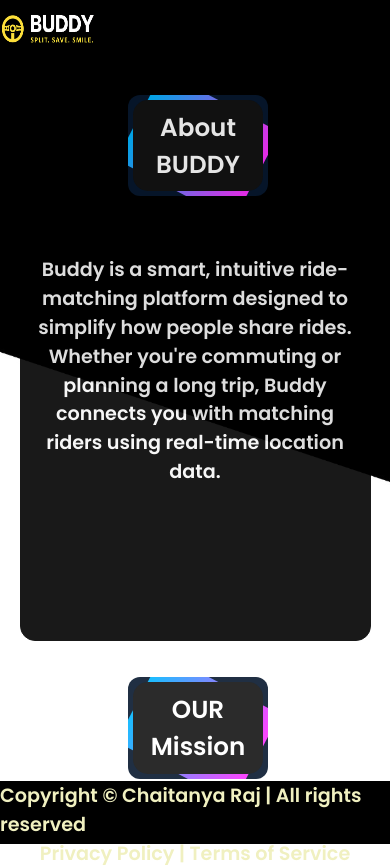
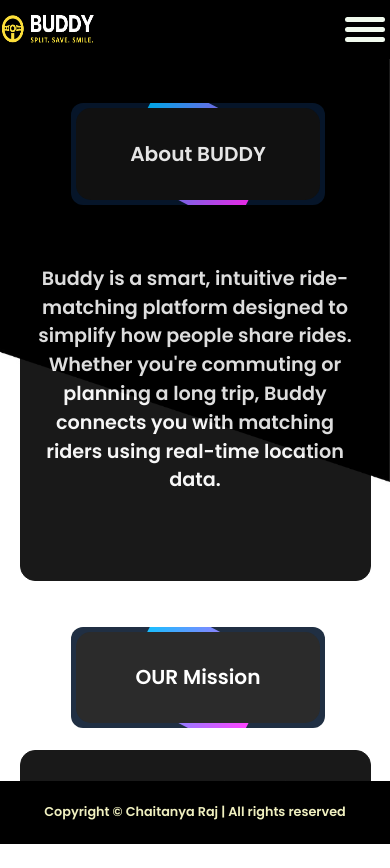
Before and after one commit to chaitanraj/BUDDY-main, a React (Vite) app: page /about in a window 390 px wide. After the commit the page ends 844 px from the top, so only its background shows below. Built offline with nearby package versions, Linux system fonts and the light colour scheme; no server answers.

Commit message:
Hamburger Menu commit

```diff
--- a/src/About/About.css
+++ b/src/About/About.css
@@ -81,7 +81,7 @@
   border-radius: 15px;
 }
 
-.data {
+.data , .data2{
   background-color: rgb(0, 0, 0);
   color: whitesmoke;
   border: solid black 1px;
@@ -97,7 +97,7 @@
   box-sizing: border-box;
 }
 
-.data .data1 p {
+.data, .data1 p {
   margin: 1rem 0;
   line-height: 1.6;
 }
@@ -119,82 +119,19 @@
   padding-bottom: 4rem;
 }
 
-
-@media screen and (max-width: 480px) {
-  .headwrap {
-    padding: 1rem 0.5rem;
-  }
-
-  .top {
-    gap: 3rem;
-    flex-direction: column;
-    align-items: center;
-  }
-
-  .card-container {
-    margin-top: 2vh;
-  }
-
-  .card, .card1 {
-    width: 35vw;
-    height: 12vh;
-    min-width: 140px;
-    min-height: 80px;
-    font-size: 0.9rem;
-    border-radius: 15px;
-  }
-
-  .card ,.card1 p {
-    font-size: 1.1em;
-    padding: 0 0.5rem;
-    text-align: center;
-  }
-
-  .card, .card1::after {
-    inset: 3px;
-    border-radius: 12px;
-  }
-
-  .data, .data1  {
-    height: 50vh;
-    width: 90vw;
-    font-size: 1.2rem;
-    padding: 1.5rem 1rem;
-    margin-top: 3vh;
-    margin-bottom: 2vh;
-    border-radius: 15px;
-  }
-
-  .data p {
-    margin: 0.8rem 0;
-    line-height: 1.5;
-  }
-
-  .features {
-    transform: scale(0.95);
-    width: 105vw;
-    margin: 0 -2.5vw;
-    padding-bottom: 2rem;
-  }
-
-  .fetauresdata {
-    display: flex;
-    flex-direction: column;
-  }
-}
-
 .featuresdata {
   display: flex;
-  gap: 10vh;
+  gap: 8vh;
+  justify-content: center;
+  align-items: center;
 }
 
 .data1 {
-  height: 32vh;
+  height: 40vh;
   width: 35vw;
-  font-size: 1.5rem;
+  font-size: 1.4rem;
   color: white;
   background-color: rgb(0, 0, 0);
-  /* color: whitesmoke; */
   border: solid black 1px;
   border-radius: 20px;
   text-align: center;
@@ -256,3 +193,82 @@
   inset: 5px;
   border-radius: 15px;
 }
+
+
+
+@media screen and (max-width: 480px) {
+  .headwrap {
+    padding: 1rem 0.5rem;
+  }
+
+  .top {
+    gap: 3rem;
+    flex-direction: column;
+    align-items: center;
+  }
+
+  .card, .card1 {
+    width: 65vw;
+    height: 12vh;
+    min-width: 140px;
+    min-height: 80px;
+    font-size: 0.9rem;
+    border-radius: 15px;
+  }
+  .card1{
+    font-size: 1.5rem;
+  }
+
+  .card ,.card1 p {
+    font-size: 0.9em;
+    padding: 0 0.5rem;
+    text-align: center;
+  }
+
+  .card, .card1::after {
+    inset: 3px;
+    border-radius: 12px;
+  }
+
+  .data {
+    height: 42vh;
+    width: 90vw;
+    font-size: 1.2rem;
+    padding: 1.5rem 1rem;
+    margin-top: 3vh;
+    margin-bottom: 2vh;
+    border-radius: 15px;
+  }
+  .data2 {
+    height: 40vh;
+    width: 90vw;
+    font-size: 1.2rem;
+    padding: 1.5rem 1rem;
+    margin-top: 3vh;
+    margin-bottom: 2vh;
+    border-radius: 15px;
+  }
+  .data1{
+    font-size: 1rem;
+    height: 30vh;
+    width: 85vw;
+  }
+
+  .data p {
+    margin: 0.8rem 0;
+    line-height: 1.5;
+  }
+
+  .features {
+    transform: scale(0.95);
+    width: 105vw;
+    margin: 0 -2.5vw;
+    padding-bottom: 2rem;
+  }
+
+  .featuresdata {
+    display: flex;
+    flex-direction: column;
+    gap: 0vh;
+  }
+}
--- a/src/About/About.jsx
+++ b/src/About/About.jsx
@@ -23,7 +23,7 @@
                             <p>OUR Mission</p>
                         </div>
                     </div>
-                    <div className="data" style={{height:'25vh'}}>
+                    <div className="data2" >
                         <p>At Buddy, our mission is to make ride-sharing seamless, efficient, and secure. We aim to help users save time, reduce travel costs, and build connections—all while minimizing their environmental impact.
                         </p>
                     </div>
@@ -39,7 +39,7 @@
                         </div>
                     </div>
                     <div>
-                    <div className="featuresdata">
+                <div className="featuresdata">
                     <div className="data1">
                         <h3 style={{textDecoration:'underline'}}>🧭 Location-Based Matching</h3>
                         <p>Our intelligent location-based API ensures precise pickup and drop points, making your ride planning effortless.
@@ -55,8 +55,7 @@
                         <p>Quick ride creation and real-time matching help you get on the road without delay.
                         </p>
                     </div>
-                    </div>
-
+                </div>
                     </div>
                 </div>
                 </div>
--- a/src/Home/Home.jsx
+++ b/src/Home/Home.jsx
@@ -38,7 +38,6 @@
                 setIsAuthenticated(false);
                 setUser(null);
                 navigate("/");
-
                 console.log("Logout successful");
             } else {
                 console.log("Logout failed");
--- a/src/components/Footer.css
+++ b/src/components/Footer.css
@@ -34,3 +34,11 @@
     transform: translateY(0);
   }
 }
+
+
+@media screen and (max-width: 480px) {
+  .footer{
+    font-size: 0.8rem;
+  }
+
+}
--- a/src/components/Footer.jsx
+++ b/src/components/Footer.jsx
@@ -4,7 +4,7 @@
     return (
         <div className='footer'>
             <p> Copyright &copy; Chaitanya Raj | All rights reserved</p>
-            <p> Privacy Policy | Terms of Service</p>
+            {/* <p> Privacy Policy | Terms of Service</p> */}
         </div>
     )
 }
--- a/src/components/Hambergermenu.css
+++ b/src/components/Hambergermenu.css
@@ -80,11 +80,11 @@
   position: absolute;
   top: 100%;
   right: 0;
-  width: 100vw;
-  background-color: #333;
+  width: 60vw;
+  background-color: #000;
   box-shadow: 0 4px 6px rgba(0, 0, 0, 0.1);
   transform: translateY(-100%);
-  opacity: 0;
+  opacity: 0.2;
   visibility: hidden;
   transition: all 0.3s ease;
   z-index: 999;
@@ -103,7 +103,8 @@
 }
 
 .navlink {
-  display: block;
+  display: flex;
+  justify-content: center;
   padding: 15px 30px;
   color: #f1faee;
   text-decoration: none;
--- a/src/components/Navbar.jsx
+++ b/src/components/Navbar.jsx
@@ -2,10 +2,10 @@
 import styles from "./Navbar.module.css";
 import { NavLink, useNavigate } from 'react-router-dom';
 import { useState, useEffect, useRef } from "react";
-import './Hambergermenu'
 import "./profile.css";
 import img from "../pics/user.png"
 import dropdown from "../pics/dropdown.png"
+import Hambergermenu from "./Hambergermenu";
 
 const Navbar = () => {
     const navigate = useNavigate();
@@ -100,7 +100,7 @@
                             {user}
                             <img className="usericon" src={dropdown} alt="dropdown" />
                         </div>
-                        <div className={`dropdown-menu ${showMenu ? 'show' : ''}`}>
+                        <div className={`dropdown-menu2 ${showMenu ? 'show' : ''}`}>
                             <div className="menu-item" onClick={(e) => { e.stopPropagation(); navigate("/result") }}>Create Ride</div>
                             <div className="menu-item" onClick={(e) => { e.stopPropagation(); navigate("/inbox") }}>Inbox</div>
                             <div className="menu-item" onClick={(e) => { e.stopPropagation(); handleLogout(); }}>Logout</div>
@@ -114,11 +114,15 @@
                 </div>
             </div>
         ) : (
+            <>
             <div className={styles.navbar}>
                 <div className={styles.logoItem} onClick={() => navigate("/")}>
                     <img className={styles.img} src="/logonew.png" alt="Let's find you a buddy" />
                 </div>
+                <Hambergermenu/>
             </div>
+
+                </>
         )
     );
 }
--- a/src/components/Navbar.module.css
+++ b/src/components/Navbar.module.css
@@ -4,7 +4,6 @@
 }
 
 .navbar {
-    /* background: rgba(0, 0, 0, 0.7); */
      background-color: #000;
     backdrop-filter: blur(10px);
     display: flex;
--- a/src/components/profile.css
+++ b/src/components/profile.css
@@ -23,7 +23,7 @@
   border-bottom: 2px solid white;
 }
 
-.dropdown-menu {
+.dropdown-menu2 {
   position: absolute;
   top: 100%;
   left: 50%;
@@ -38,13 +38,13 @@
   border-radius: 6px;
   box-shadow: 0 4px 8px rgba(0, 0, 0, 0.3);
   z-index: 10000;
-  width: 120%;
+  width: 120% !important;
   opacity: 1;
   visibility: hidden;
   transition: all 0.3s ease;
 }
 
-.dropdown-menu.show {
+.dropdown-menu2.show {
   transform: translateX(-50%) scaleY(1);
   opacity: 1;
   visibility: visible;
@@ -62,7 +62,7 @@
   }
 }
 
-.dropdown-menu .menu-item {
+.dropdown-menu2 .menu-item {
   padding: 12px 16px;
   color: rgb(255, 255, 255);
   border-bottom: 1px solid #444;
@@ -72,11 +72,11 @@
   transition: background-color 0.2s ease;
 }
 
-.dropdown-menu .menu-item:hover {
+.dropdown-menu2 .menu-item:hover {
   background-color: #444141;
 }
 
-.dropdown-menu .menu-item:last-child {
+.dropdown-menu2 .menu-item:last-child {
   border-bottom: none;
 }
 
```
